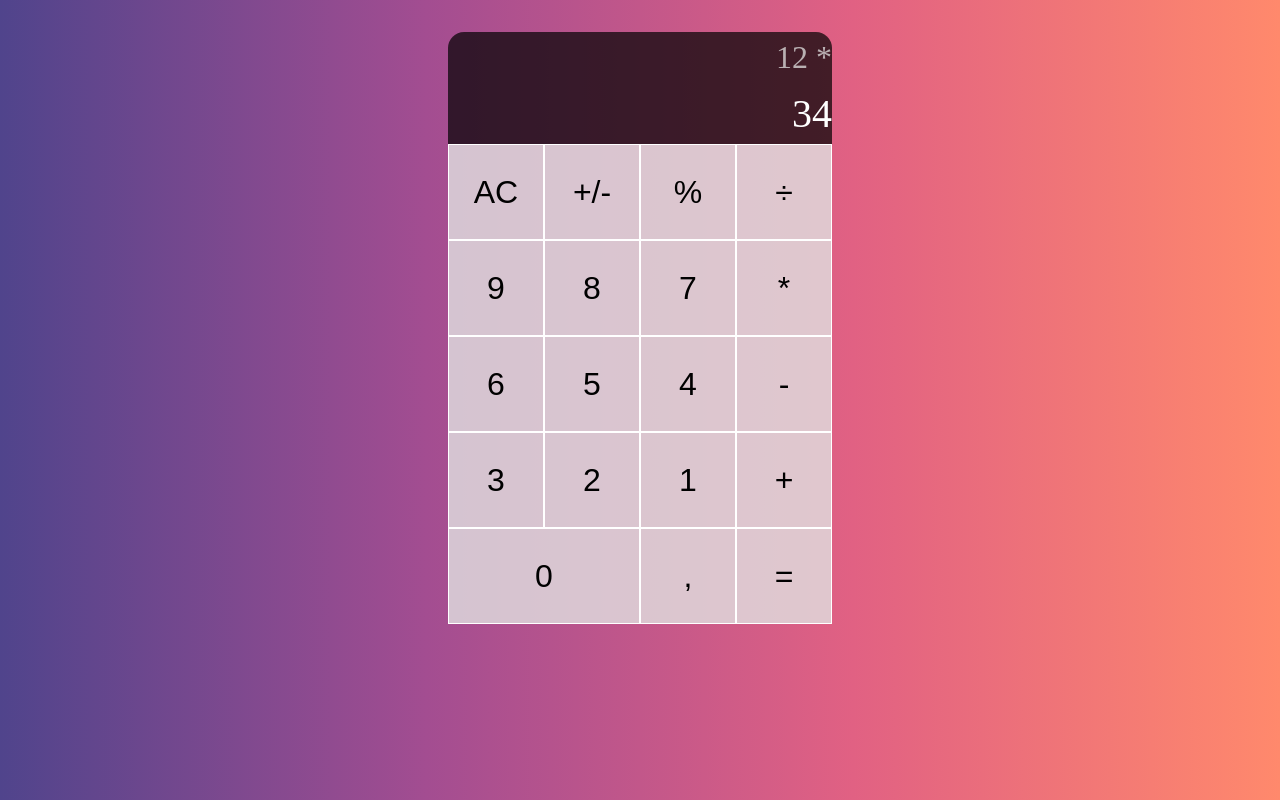
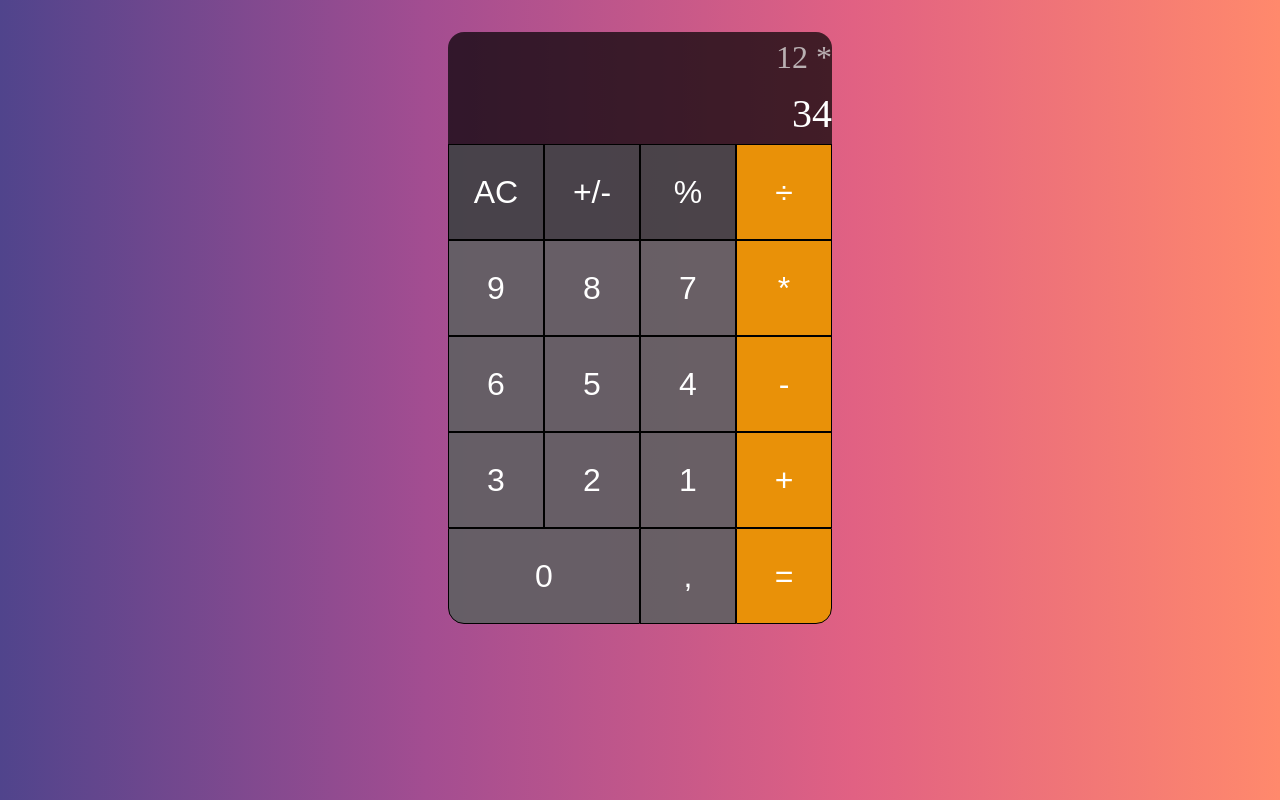
Before and after one commit to INKR1/Calculator-react-project, a React (Create React App) app in the folder calculator-project/: page / in a window 1280 px wide. Built offline with nearby package versions, Linux system fonts and the light colour scheme.

Commit message:
corrected css

```diff
--- a/calculator-project/src/App.jsx
+++ b/calculator-project/src/App.jsx
@@ -7,25 +7,25 @@ function App() {
         <div className="previous-operand">12 * </div>
         <div className="current-operand">34</div>
      </div>
-      <button>AC</button>
-      <button>+/-</button>
-      <button>%</button>
-      <button>÷</button>
-      <button>9</button>
+      <button className="dark-grey-btn">AC</button>
+      <button className="dark-grey-btn">+/-</button>
+      <button className="dark-grey-btn">%</button>
+      <button className="orange-btn">÷</button>
+      <button >9</button>
       <button>8</button>
       <button>7</button>
-      <button>*</button>
+      <button className="orange-btn">*</button>
       <button>6</button>
       <button>5</button>
       <button>4</button>
-      <button>-</button>
+      <button className="orange-btn">-</button>
       <button>3</button>
       <button>2</button>
       <button>1</button>
-      <button>+</button>
-      <button className="span-two">0</button>
+      <button className="orange-btn">+</button>
+      <button className="span-two rounded-bl">0</button>
       <button>,</button>
-      <button>=</button>
+      <button className="orange-btn rounded-br">=</button>
    </div>
   );
 }
--- a/calculator-project/src/index.css
+++ b/calculator-project/src/index.css
@@ -18,19 +18,38 @@ body {
 .calculator-grid > button {
   cursor: pointer;
   font-size: 2rem;
-  border: 1px solid white;
+  color: white;
+  border: 0.5px solid black;
   outline: none;
-  background-color: rgba(225, 225, 225, 0.8);
+  /* background-color: rgba(225, 225, 225, 0.8); */
 }
 
 .calculator-grid > button:hover,
 .calculator-grid > button:focus {
-  background-color: rgba(225, 225, 225, 0.9);
+  background-color: rgba(220, 220, 220, 0.8);
 }
 
+.orange-btn {
+  background-color: #e99108;
+}
 
+.dark-grey-btn {
+  background-color: rgba(62, 65, 67, 0.9);
+}
+
+button {
+  background-color: rgba(95, 96, 98, 0.9);
+}
 .span-two {
   grid-column: span 2;
+}
+
+.rounded-bl {
+  border-radius: 0 0 0 1rem;
+}
+
+.rounded-br {
+  border-radius: 0 0 1rem 0;
 }
 
 .output {
```
